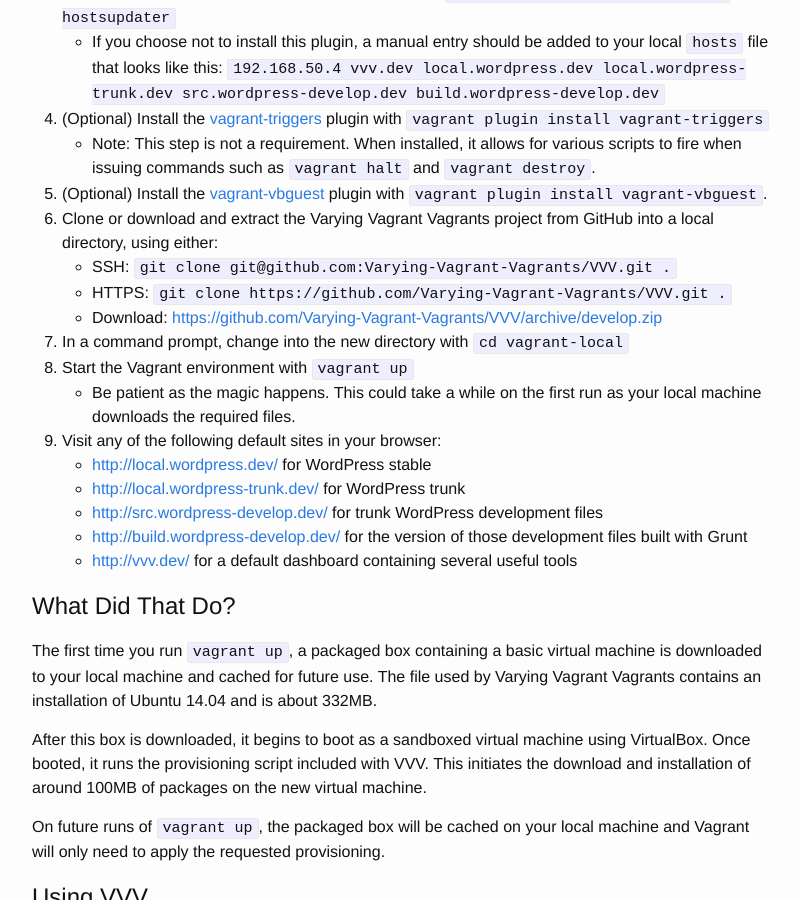
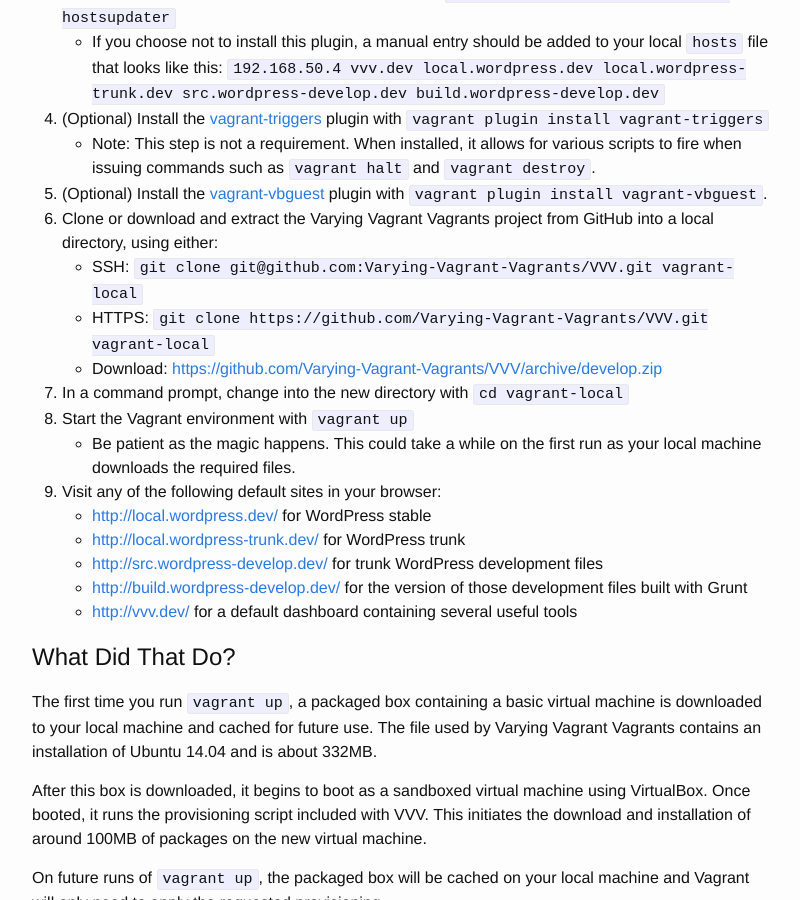
Before and after one commit to Varying-Vagrant-Vagrants/varyingvagrantvagrants.org, a Jekyll site: the page built from index.md, in a window 1280 px wide and 900 px high, scrolled down 570 px. Shown: the whole window, without its empty margins (238-1038 px from the left). Built offline with Jekyll 4.4.1, drawn with Linux system fonts in a browser that asks for light colours.

Commit message:
Update installation instructions to clone VVV into directory utilized later in `index.md`.
The existing instructions suggest cloning the VVV repository directly into the current directory (`.`), and direct users to switch to the directory containing vvv (`vagrant-local`) thereafter. In order to make directions directly followable, we correct this inconsistency.

The switch directory step has been retained as users who use the downloadable zip version will be presented with a subdirectory upon extracting the archive. This archive _does not_ match the folder name utilized in the directions; I've chosen to leave this inconsistency as the name that we'd need to use (`VVV-develop`) seems out of place to recommend in the `git clone` instructions.

```diff
--- a/index.md
+++ b/index.md
@@ -25,8 +25,8 @@ In addition to VirtualBox, provider support is also included for Parallels, Hype
     * Note: This step is not a requirement. When installed, it allows for various scripts to fire when issuing commands such as `vagrant halt` and `vagrant destroy`.
 1. (Optional) Install the [vagrant-vbguest](https://github.com/dotless-de/vagrant-vbguest) plugin with `vagrant plugin install vagrant-vbguest`.
 1. Clone or download and extract the Varying Vagrant Vagrants project from GitHub into a local directory, using either:
-    * SSH: `git clone git@github.com:Varying-Vagrant-Vagrants/VVV.git .`
-    * HTTPS: `git clone https://github.com/Varying-Vagrant-Vagrants/VVV.git .`
+    * SSH: `git clone git@github.com:Varying-Vagrant-Vagrants/VVV.git vagrant-local`
+    * HTTPS: `git clone https://github.com/Varying-Vagrant-Vagrants/VVV.git vagrant-local`
     * Download: [https://github.com/Varying-Vagrant-Vagrants/VVV/archive/develop.zip](https://github.com/Varying-Vagrant-Vagrants/VVV/archive/develop.zip)
 1. In a command prompt, change into the new directory with `cd vagrant-local`
 1. Start the Vagrant environment with `vagrant up`
```
